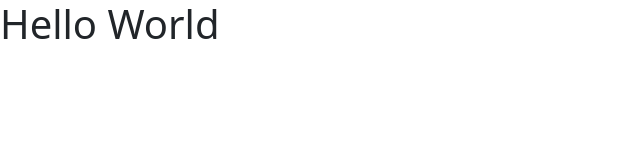
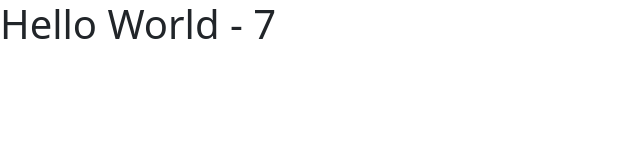
Before and after one commit to tcbryant96/kekambas-96_react_intro, a React (Create React App) app: page / in a window 1280 px wide. Shown: the top 160 px of the page, without its empty margins (0-640 px from the left). Built offline with nearby package versions, Linux system fonts and the light colour scheme.

Commit message:
Messing with JSX before lunch

```diff
--- a/src/App.js
+++ b/src/App.js
@@ -1,7 +1,8 @@
 
 function App() {
+    const element = <h1>Hello World - {Math.floor(Math.random()*10)}</h1>
     return (
-      <h1>Hello World</h1>
+      element
     )
 }
 
```
